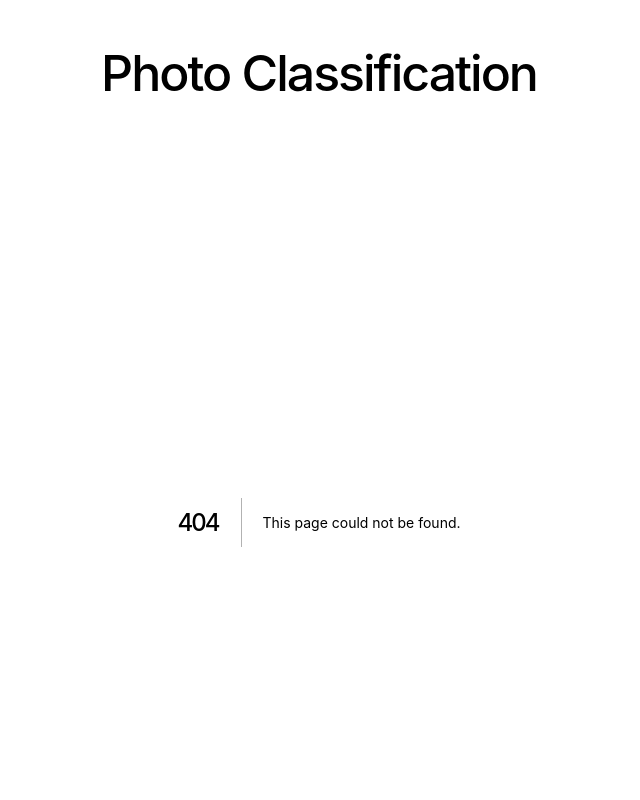
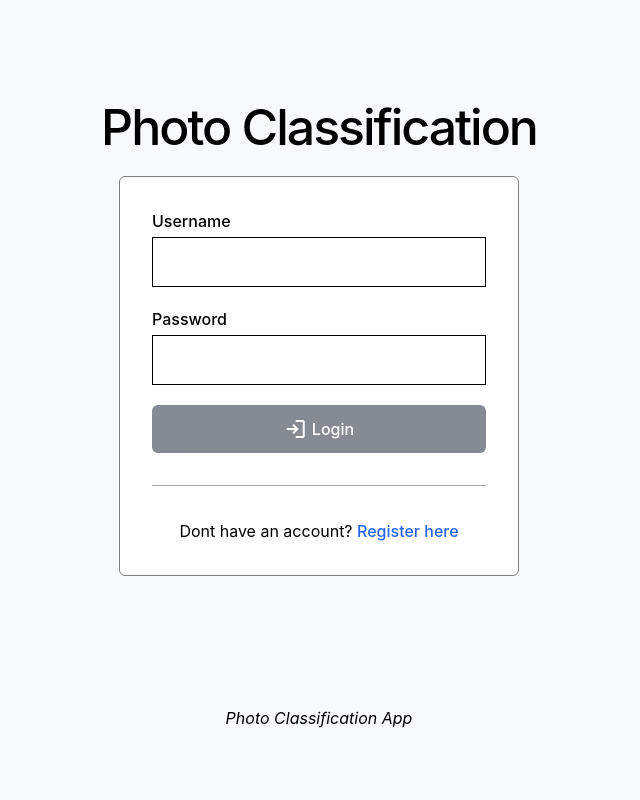
Before and after one commit to aryobarzan/photo-classification-nextjs, a Next.js app: page /login in a window 1280 px wide. Before the commit this address had no page. Shown: the top 800 px of the page, without its empty margins (321-961 px from the left). Built offline with nearby package versions, Linux system fonts and the light colour scheme; no server answers.

Commit message:
login page

```diff
--- a/app/layout.tsx
+++ b/app/layout.tsx
@@ -33,7 +33,7 @@ export default function RootLayout({ children }: LayoutProps<"/">) {
         {/* eslint-disable-next-line @next/next/no-page-custom-font -- root layout, so the font applies to every page */}
         <link
           rel="stylesheet"
-          href="https://fonts.googleapis.com/css2?family=Material+Symbols+Outlined:opsz,wght,FILL,GRAD@24,400,0,0&icon_names=account_circle,add_a_photo,search&display=swap"
+          href="https://fonts.googleapis.com/css2?family=Material+Symbols+Outlined:opsz,wght,FILL,GRAD@24,400,0,0&icon_names=account_circle,add_a_photo,login,search&display=swap"
         />
       </head>
       <body className="main">
--- /dev/null
+++ b/app/login/page.tsx
@@ -0,0 +1,115 @@
+"use client";
+
+import Link from "next/link";
+import { startTransition, useActionState } from "react";
+import { login } from "../lib/actions/auth";
+import { useForm } from "react-hook-form";
+
+type LoginForm = {
+  username: string;
+  password: string;
+};
+
+// We use react-hook-form for instant client-side validation and feedback to the user.
+// We use useActionState to send the form data to the server action for double-validation and performing
+// the actual registration logic.
+export default function Login() {
+  const [errorMessage, formAction, isPending] = useActionState(
+    login,
+    undefined,
+  );
+
+  const {
+    register,
+    handleSubmit,
+    formState: { isValid, errors },
+  } = useForm<LoginForm>({
+    mode: "onChange", // validate instantly
+  });
+
+  // 3. Trigger the form action ONLY if RHF validation passes
+  const onSubmit = (data: LoginForm) => {
+    startTransition(() => {
+      const formData = new FormData();
+      formData.append("username", data.username);
+      formData.append("password", data.password);
+
+      formAction(formData);
+    });
+  };
+
+  return (
+    <div className="form-box">
+      {/* we intercept onSubmit to handle it before it reaches the server action */}
+      <form onSubmit={handleSubmit(onSubmit)}>
+        <label htmlFor="username" className="form-label">
+          Username
+        </label>
+        <input
+          id="username"
+          type="text"
+          className="input-field"
+          {...register("username", {
+            required: "Username is required.",
+            minLength: {
+              value: 4,
+              message: "Username must be at least 4 characters.",
+            },
+            maxLength: {
+              value: 32,
+              message: "Username must be at most 32 characters.",
+            },
+            pattern: {
+              value: /^[a-zA-Z0-9_-]+$/,
+              message:
+                "Username can only contain letters, numbers, underscores, and hyphens.",
+            },
+          })}
+        />
+        {errors.username && (
+          <p className="form-field-error">{errors.username.message}</p>
+        )}
+        <div className="mb-4"></div>
+        <label htmlFor="password" className="form-label">
+          Password
+        </label>
+        <input
+          id="password"
+          type="password"
+          className="input-field"
+          {...register("password", {
+            required: "Password is required.",
+            minLength: {
+              value: 8,
+              message: "Password must be at least 8 characters.",
+            },
+            maxLength: {
+              value: 64,
+              message: "Password must be at most 64 characters.",
+            },
+          })}
+        />
+        {errors.password && (
+          <p className="form-field-error">{errors.password.message}</p>
+        )}
+        <button
+          type="submit"
+          disabled={!isValid || isPending}
+          className="filled-button mt-4"
+        >
+          <span className="material-symbols-outlined">login</span>
+          Login
+        </button>
+        {/* error stemming from server-side validation */}
+        {errorMessage && <p className="form-field-error">{errorMessage}</p>}
+      </form>
+      <hr className="divider" />
+      <div className="text-center">
+        Dont have an account?{" "}
+        <Link href="/register" className="text-button">
+          Register here
+        </Link>
+      </div>
+    </div>
+  );
+}
```
